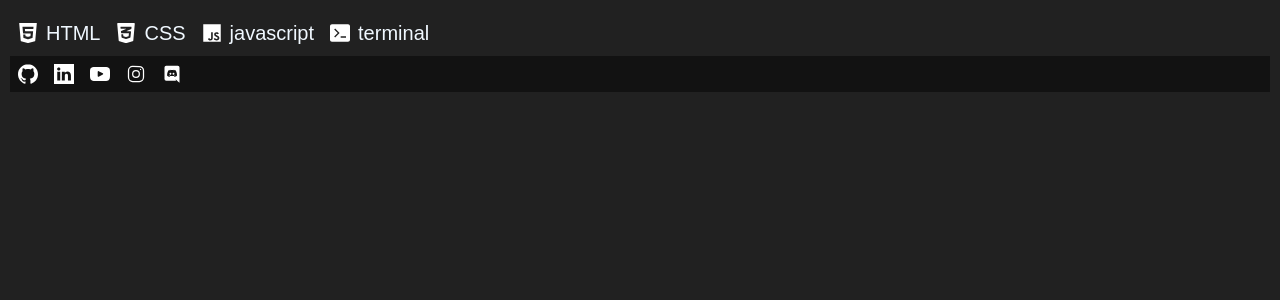
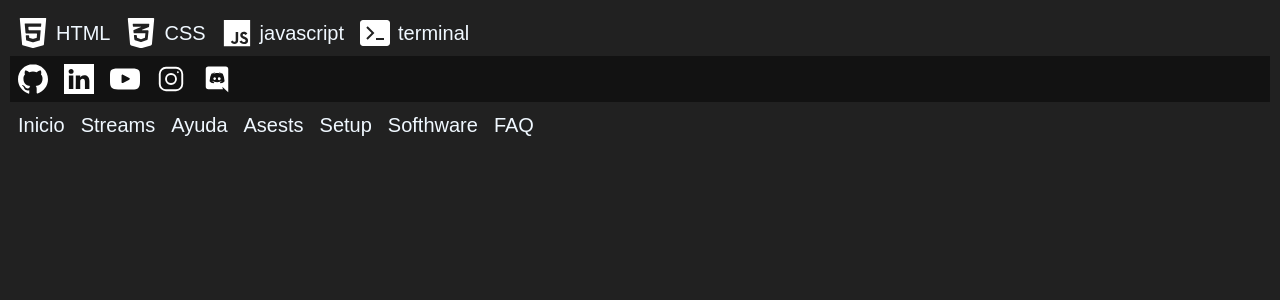
Before and after one commit to edarcode/edarcode, a React (Vite) app: page / in a window 1280 px wide. Shown: the top 300 px of the page. Built offline with nearby package versions, Linux system fonts and the light colour scheme.

Commit message:
feat(src/components/container/BlogNav/BlogNav.jsx)

```diff
--- a/src/components/common/BoxLink/BoxLink.jsx
+++ b/src/components/common/BoxLink/BoxLink.jsx
@@ -2,7 +2,7 @@ import { useEffect, useRef } from "react";
 import { Link } from "react-router-dom";
 import css from "./style.module.css";
 
-export default function BoxLink({ text, img, color, path, a }) {
+export default function BoxLink({ text, img, color, path, a, className }) {
 	const link = useRef(null);
 	useEffect(() => {
 		if (color) link.current.style.color = color;
@@ -14,7 +14,7 @@ export default function BoxLink({ text, img, color, path, a }) {
 				href={path}
 				target="_blank"
 				rel="noreferrer"
-				className={css.box}
+				className={`${css.box} ${className}`}
 				ref={link}
 			>
 				{img && <img className={css.box__img} src={img} alt={img} />}
@@ -22,7 +22,7 @@ export default function BoxLink({ text, img, color, path, a }) {
 			</a>
 		);
 	return (
-		<Link to={path} className={css.box} reloadDocument ref={link}>
+		<Link to={path} className={`${css.box} ${className}`} ref={link}>
 			{img && <img className={css.box__img} src={img} alt={img} />}
 			{text && <span className={css.box__text}>{text}</span>}
 		</Link>
--- a/src/components/common/BoxLink/style.module.css
+++ b/src/components/common/BoxLink/style.module.css
@@ -10,7 +10,7 @@
 }
 
 .box__img {
-	width: 20px;
+	width: 30px;
 	filter: invert(1);
 }
 
--- a/src/components/container/BlogNav/BlogNav.jsx
+++ b/src/components/container/BlogNav/BlogNav.jsx
@@ -1,3 +1,25 @@
+import {
+	assets,
+	FAQ,
+	help,
+	home,
+	setup,
+	softhware,
+	streams
+} from "../../../constants/path";
+import BoxLink from "../../common/BoxLink/BoxLink";
+import css from "./style.module.css";
+
 export default function BlogNav() {
-	return <div></div>;
+	return (
+		<nav className={css.blog}>
+			<BoxLink path={home} text="Inicio" className={css.blog__link} />
+			<BoxLink path={streams} text="Streams" className={css.blog__link} />
+			<BoxLink path={help} text="Ayuda" className={css.blog__link} />
+			<BoxLink path={assets} text="Asests" className={css.blog__link} />
+			<BoxLink path={setup} text="Setup" className={css.blog__link} />
+			<BoxLink path={softhware} text="Softhware" className={css.blog__link} />
+			<BoxLink path={FAQ} text="FAQ" className={css.blog__link} />
+		</nav>
+	);
 }
--- /dev/null
+++ b/src/components/container/BlogNav/style.module.css
@@ -0,0 +1,6 @@
+.blog {
+	display: flex;
+}
+.blog__link {
+	color: royalblue;
+}
--- a/src/components/container/SocialNav/SocialNav.jsx
+++ b/src/components/container/SocialNav/SocialNav.jsx
@@ -11,7 +11,7 @@ import css from "./style.module.css";
 export default function SocialNav() {
 	return (
 		<nav className={css.social}>
-			<BoxLink a path={github} img="/github.svg" color="hsl(0, 0%, 13%)" />
+			<BoxLink a path={github} img="/github.svg" color="black" />
 			<BoxLink a path={linkedin} img="/linkedin.svg" color="royalblue" />
 			<BoxLink a path={youtube} img="/youtube.svg" color="red" />
 			<BoxLink a path={instagram} img="/instagram.svg" color="magenta" />
--- a/src/constants/path.js
+++ b/src/constants/path.js
@@ -3,3 +3,9 @@ export const HTML = "/html";
 export const CSS = "/css";
 export const javascript = "/javascript";
 export const terminal = "/terminal";
+export const streams = "/";
+export const help = "/help";
+export const assets = "/assets";
+export const setup = "/setup";
+export const FAQ = "/faq";
+export const softhware = "/softhware";
```
